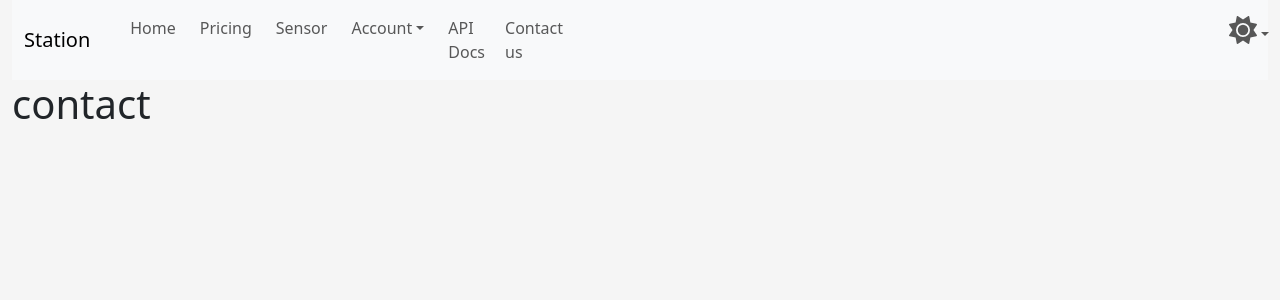
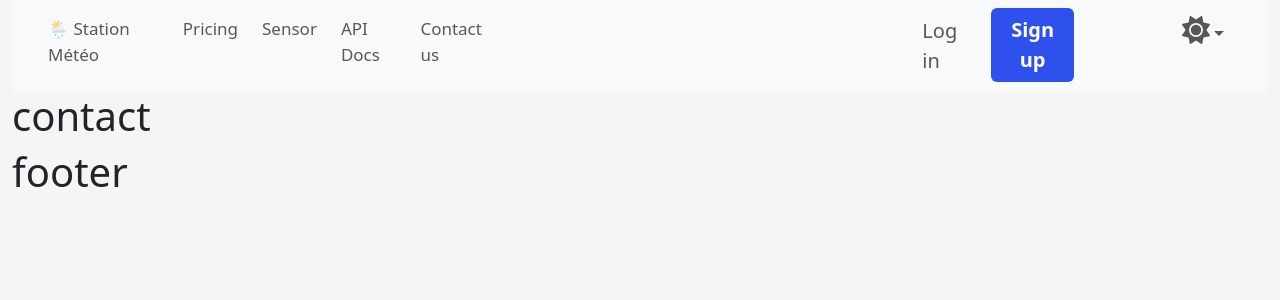
Before and after one commit to mohamedmaghzaoui/stationMeteo, a React (Create React App) app in the folder frontend/: page /contact in a window 1280 px wide. Shown: the top 300 px of the page. Built offline with nearby package versions, Linux system fonts and the light colour scheme.

Commit message:
working on navbar style

```diff
--- a/frontend/src/App.js
+++ b/frontend/src/App.js
@@ -12,6 +12,7 @@ import { Login } from "./pages/User/login";
 import { SignUp } from "./pages/User/signUp";
 import { Price } from "./pages/price";
 import { Contact } from "./pages/contact";
+import { Footer } from "./pages/footer";
 
 function App() {
   return (
@@ -27,6 +28,7 @@ function App() {
           <Route path="/price" element={<Price />} />
           <Route path="/contact" element={<Contact />} />
         </Routes>
+        <Footer />
       </Router>
     </div>
   );
--- /dev/null
+++ b/frontend/src/pages/footer.js
@@ -0,0 +1,7 @@
+export const Footer = () => {
+  return (
+    <div>
+      <h1>footer</h1>
+    </div>
+  );
+};
--- a/frontend/src/pages/navbar.js
+++ b/frontend/src/pages/navbar.js
@@ -11,7 +11,6 @@ export const Navbar = () => {
     <div className="">
       <nav className="navbar navbar-expand-lg bg-body-tertiary navbar bg-primary">
         <div className="container-fluid">
-          <a className="navbar-brand">Station</a>
           <button
             className="navbar-toggler"
             type="button"
@@ -28,14 +27,15 @@ export const Navbar = () => {
             id="navbarSupportedContent"
           >
             <ul
-              style={{ fontSize: "16px" }}
+              style={{ fontSize: "17px" }}
               className=" navbar-nav me-auto mb-2 mb-lg-0 container-fluid"
             >
               <li className="nav-item  px-1">
-                <Link className="nav-link fw-medium " to={"/"}>
-                  Home
+                <Link className="offset nav-link fw-medium " to={"/"}>
+                  🌦️ Station Météo
                 </Link>
               </li>
+
               <li className="nav-item  px-1">
                 <Link className="nav-link fw-medium " to={"/price"}>
                   Pricing
@@ -47,40 +47,40 @@ export const Navbar = () => {
                   Sensor
                 </Link>
               </li>
-              <li className="nav-item px-xl-1 px-lg-1">
-                <div class="dropdown">
-                  <button
-                    class="nav-link dropdown-toggle fw-medium"
-                    data-bs-toggle="dropdown"
-                    aria-expanded="false"
-                  >
-                    Account
-                  </button>
-                  <ul class="dropdown-menu ">
-                    <li>
-                      <Link className="dropdown-item " to={"/Login"}>
-                        Login{" "}
-                      </Link>
-                    </li>
-                    <li>
-                      <Link className="dropdown-item" to={"/SignUp"}>
-                        Sign Up{" "}
-                      </Link>
-                    </li>
-                  </ul>
-                </div>
-              </li>
+
               <li className="nav-item px-xl-1 px-lg-1 ">
                 <Link className="nav-link fw-medium">API Docs</Link>
               </li>
-              <li className="nav-item  ">
+              <li className="nav-item px-xl-1 px-lg-1  ">
                 <Link to={"/contact"} className="nav-link fw-medium">
                   Contact us
                 </Link>
               </li>
+              <li className="nav-item offset-xl-4  px-xl-3 px-lg-3 ">
+                <Link
+                  style={{ fontSize: "20px" }}
+                  to={"/login"}
+                  className="nav-link fw-medium "
+                >
+                  Log in
+                </Link>
+              </li>
+              <li className="nav-item  ">
+                <Link
+                  style={{
+                    backgroundColor: "#2E51ED",
+                    color: "#fff",
+                    fontSize: "20px",
+                  }}
+                  to={"/SignUp"}
+                  className="btn   fw-bold"
+                >
+                  Sign up
+                </Link>
+              </li>
 
               {/*dropdown begin */}
-              <li className="nav-item dropdown  offset-xl-7  ">
+              <li className="nav-item dropdown  offset-1  ">
                 <a
                   className="nav-link dropdown-toggle  "
                   role="button"
--- a/frontend/src/pages/notFound.js
+++ b/frontend/src/pages/notFound.js
@@ -1,3 +1,5 @@
+import { Link } from "react-router-dom";
+
 export const NotFound = () => {
   return (
     <div style={{ marginTop: "10%" }}>
@@ -9,9 +11,9 @@ export const NotFound = () => {
             <span class="text-danger">Opps!</span> Page not found.
           </p>
           <p class="lead">The page you’re looking for doesn’t exist.</p>
-          <a href="index.html" class="btn btn-primary">
-            Go Home
-          </a>
+          <Link to={"/"} className="btn btn-primary">
+            Go home
+          </Link>
         </div>
       </div>
     </div>
```
